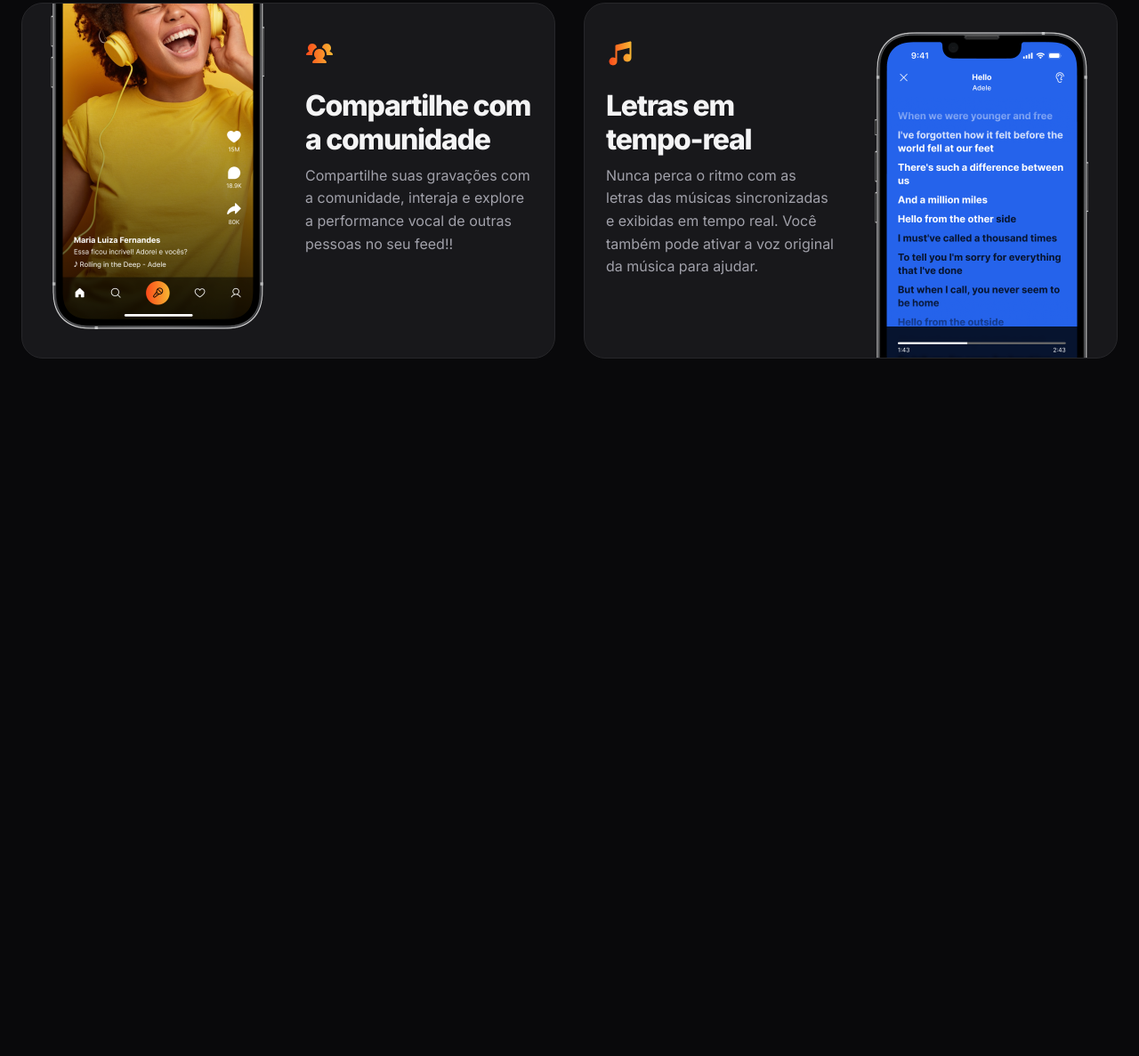
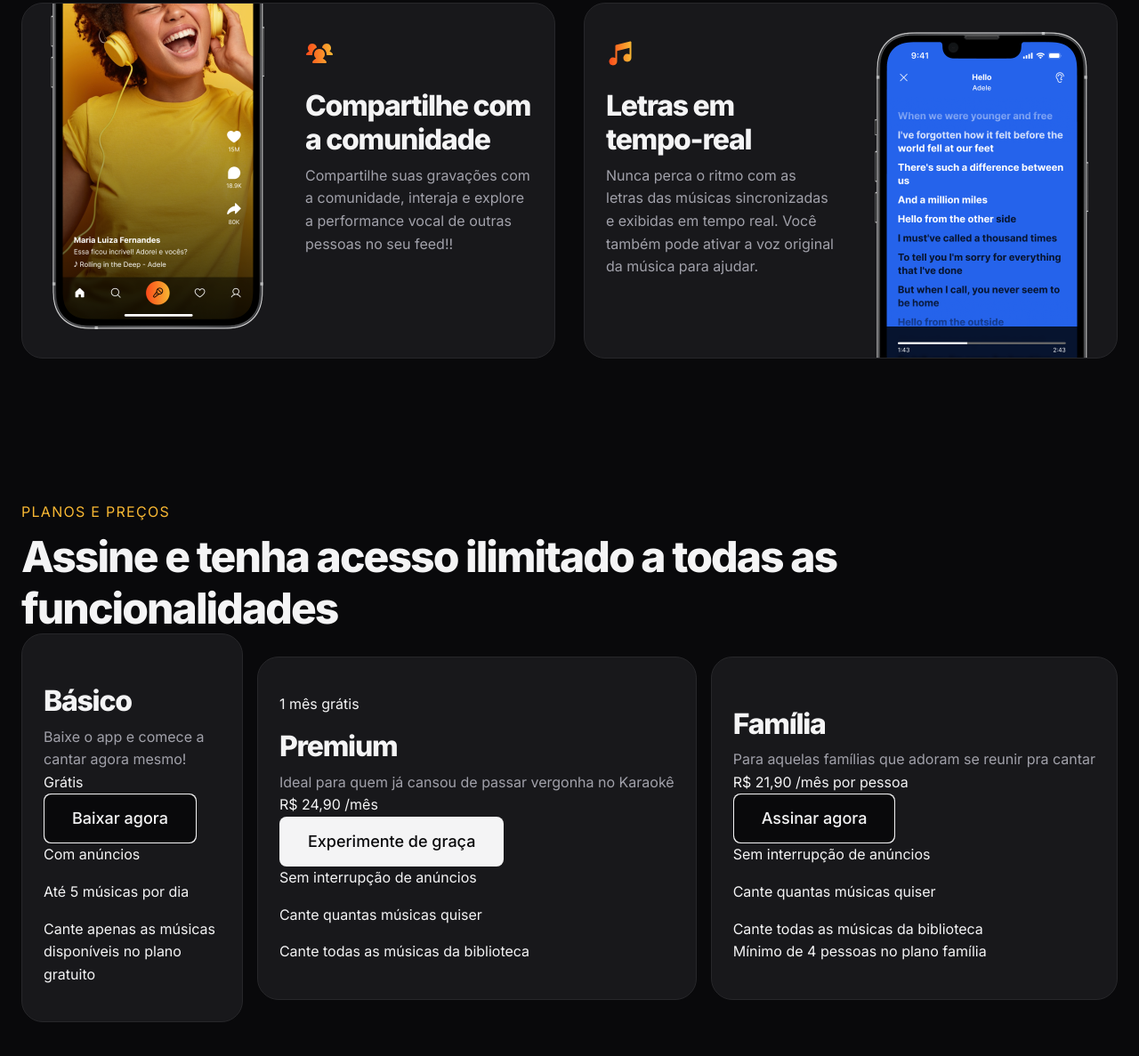
Before and after one commit to EngNex/zingen, a plain HTML site: page index.html in a window 1280 px wide. Shown: the part 2237-3424 px from the top of the page at 89% size. Before the commit the page ends 2720 px from the top, so only its background shows below. Drawn offline with Linux system fonts and the light colour scheme.

Commit message:
section pricing

```diff
--- a/index.html
+++ b/index.html
@@ -103,5 +103,61 @@
     </div>
   </section>
 
+  <section id="pricing">
+    <div class="container py-xl">
+      <header>
+        <strong>Planos e preços</strong>
+        <h2>Assine e tenha acesso ilimitado a todas as funcionalidades</h2>
+      </header>
+
+      <div class="cards even-columns items-center">
+        <div class="card py-lg px-lg">
+          <h3>Básico</h3>
+          <p>Baixe o app e comece a cantar agora mesmo!</p>
+          <zin-pricing>Grátis</zin-pricing>
+          <a href="#download" class="btn btn-md" aria-label="Baixar agora"></a>
+          <div class="separator"></div>
+          <ul role="list" class="grid gap-1">
+            <li>Com anúncios</li>
+            <li>Até 5 músicas por dia</li>
+            <li>Cante apenas as músicas disponíveis no plano gratuito</li>
+          </ul>
+        </div>
+
+
+        <div class="premium">
+          <div class="card py-lg px-lg">
+            <span>1 mês grátis</span>
+            <h3>Premium</h3>
+            <p>Ideal para quem já cansou de passar vergonha no Karaokê</p>
+            <zin-pricing>R$ 24,90 <small>/mês</small></zin-pricing>
+            <a href="#" class="btn btn-md">Experimente de graça</a>
+            <div class="separator"></div>
+            <ul role="list" class="grid gap-1">
+              <li>Sem interrupção de anúncios</li>
+              <li>Cante quantas músicas quiser</li>
+              <li>Cante todas as músicas da biblioteca</li>
+            </ul>
+          </div>
+        </div>
+
+
+        <div class="card py-lg px-lg">
+          <h3>Família</h3>
+          <p>Para aquelas famílias que adoram se reunir pra cantar</p>
+          <zin-pricing>R$ 21,90 <small>/mês por pessoa</small></zin-pricing>
+          <a href="#" class="btn btn-md" aria-label="Assinar agora"></a>
+          <div class="separator"></div>
+          <ul role="list" class="grid gap-1">
+            <li>Sem interrupção de anúncios</li>
+            <li>Cante quantas músicas quiser</li>
+            <li>Cante todas as músicas da biblioteca</li>
+          </ul>
+          <small>Mínimo de 4 pessoas no plano família</small>
+        </div>
+      </div>
+    </div>
+  </section>
+
 </body>
 </html>
```
